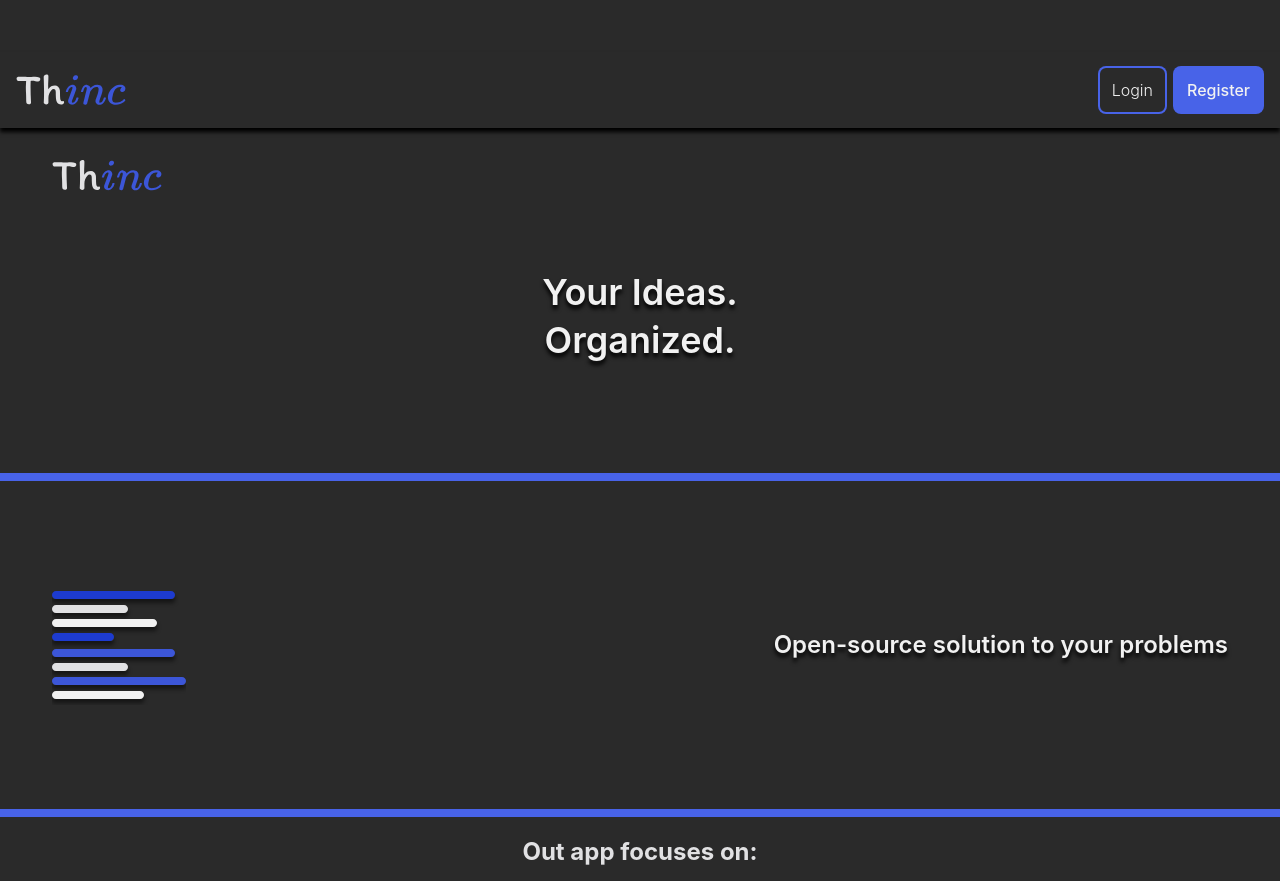
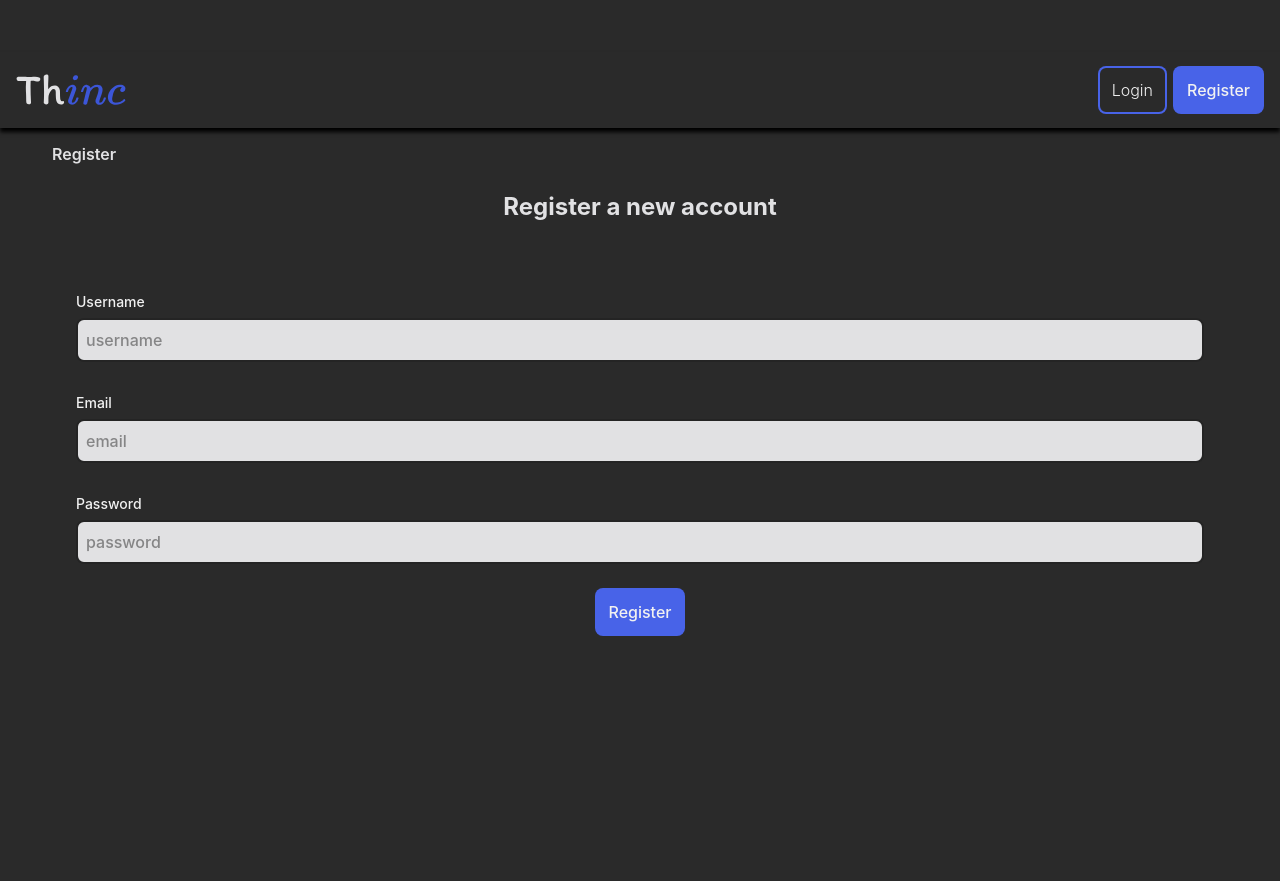
Before and after one commit to Shaedow2000/Thinc-frontend, a website built with Vite: page index.html in a window 1280 px wide. Shown: the top 881 px of the page. After the commit the page ends 800 px from the top, so only its background shows below. Built offline with nearby package versions, Linux system fonts and the light colour scheme.

Commit message:
Create registration page & Add functionality.

```diff
--- a/src/assets/components/buttons.ts
+++ b/src/assets/components/buttons.ts
@@ -1,8 +1,8 @@
 const mainButton: Function = (text: string): string =>
-  `<button type="button" class="button-main">${text}</button>`;
+  `<button class="button-main">${text}</button>`;
 
 const secondaryButton: Function = (text: string): string =>
-  `<button type="button" class="secondary-button">${text}</button>`;
+  `<button class="secondary-button">${text}</button>`;
 
 const mainButtonIcon: Function = (text: string, icon: string): string =>
   `<button type="button" class="button-main-icon">
--- a/src/main.ts
+++ b/src/main.ts
@@ -1,3 +1,3 @@
-import landing from "./pages/landingPage";
+import registrationPage from "./pages/registration";
 
-landing();
+registrationPage();
--- /dev/null
+++ b/src/pages/registration.ts
@@ -0,0 +1,56 @@
+import { mainButton } from "../assets/components/buttons";
+import { headerButtons } from "../assets/components/header";
+import { input } from "../assets/components/input";
+import { heading, label, pageTitle } from "../assets/components/text";
+
+const registrationPage: Function = (): void => {
+  const app = document.getElementById("app") as HTMLDivElement;
+
+  app.innerHTML = /* hmtl */ `
+    ${headerButtons}
+    ${pageTitle("Register")}
+    <div class="flex flex-col items-center gap-3xl w-full">
+      ${heading("Register a new account")}
+      <form class="form" id="register-form">
+        <div>
+          ${label("Username")}
+          ${input("text", "username", "username")}
+        </div>
+        <div>
+          ${label("Email")}
+          ${input("email", "email", "email")}
+        </div>
+        <div>
+          ${label("Password")}
+          ${input("password", "password", "password")}
+        </div>
+        ${mainButton("Register")}
+      </form>
+    </div>
+  `;
+
+  const registerForm = document.getElementById(
+    "register-form",
+  ) as HTMLFormElement;
+
+  registerForm.addEventListener(
+    "submit",
+    async (e: SubmitEvent): Promise<void> => {
+      console.log("clicked");
+      e.preventDefault();
+
+      console.log("DATA:", new FormData(registerForm));
+
+      let response = await fetch("http://localhost:8080/auth/register", {
+        method: "POST",
+        headers: { "Content-Type": "application/json" },
+        body: JSON.stringify(Object.fromEntries(new FormData(registerForm))),
+      });
+
+      const result = await response.json();
+      console.log("RESULT:", result);
+    },
+  );
+};
+
+export default registrationPage;
--- a/src/style.css
+++ b/src/style.css
@@ -222,6 +222,15 @@ body {
   @apply -mx-md w-screen bg-dark-border h-full py-md px-md md:px-4xl;
 }
 
+/* Form styles */
+.form {
+  @apply flex flex-col items-center gap-lg px-lg py-sm w-full h-fit;
+}
+.form div {
+  @apply w-full;
+}
+
+/* hover styles */
 @media (hover: hover) {
   .button-main:hover,
   .button-main-icon:hover {
```
